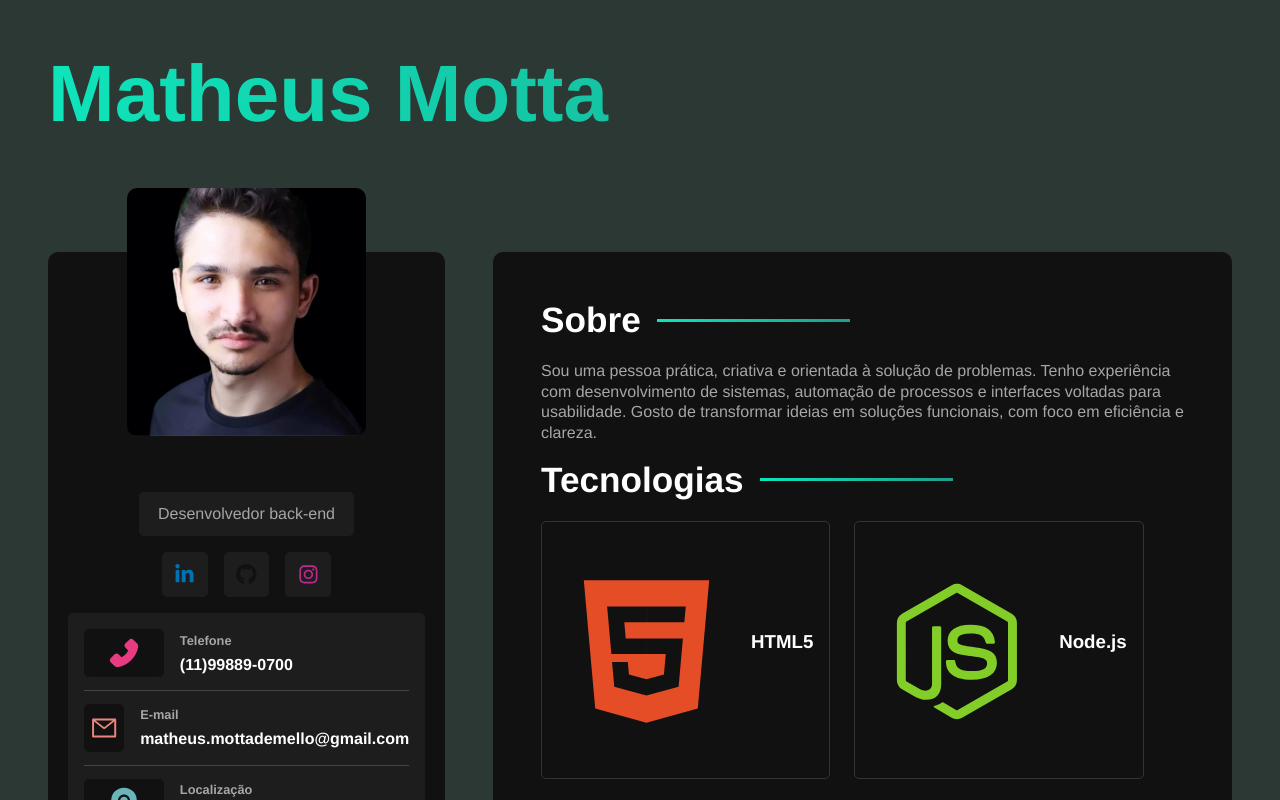
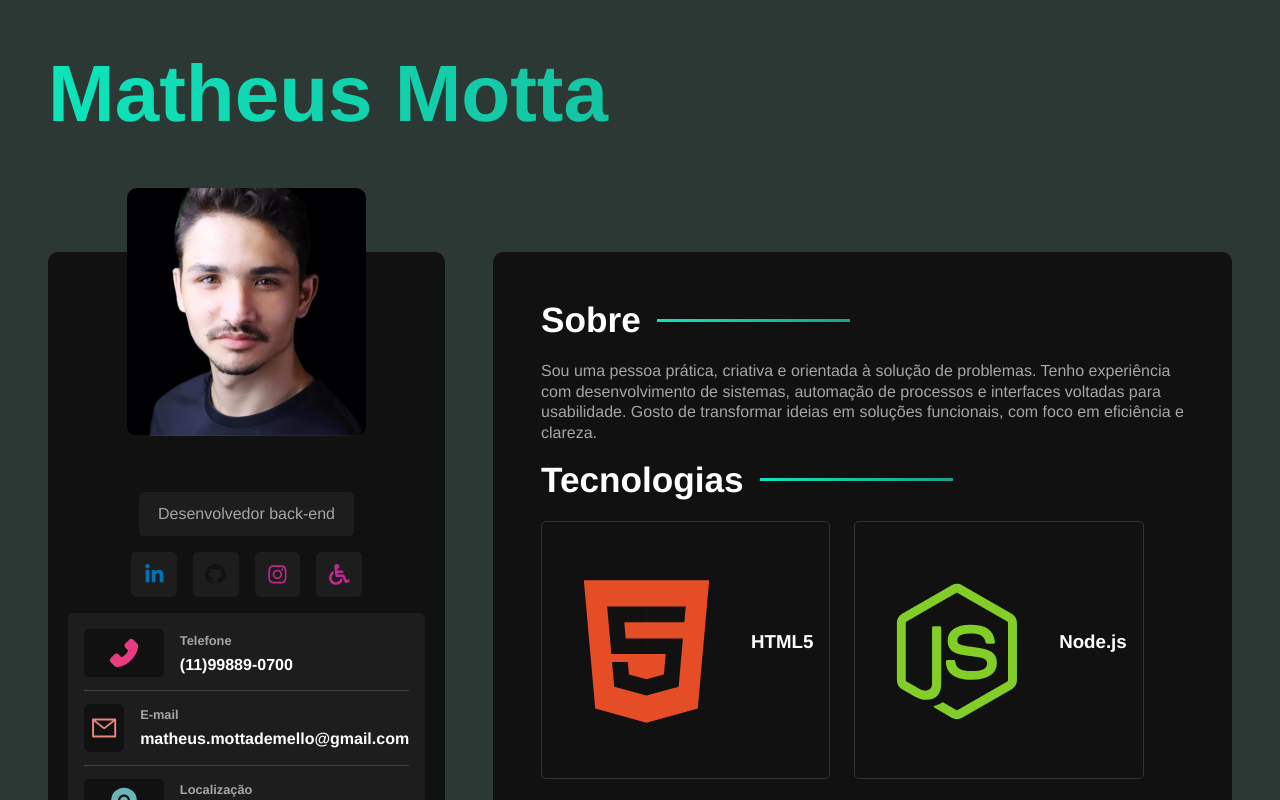
Before and after one commit to matheusm22/site, a React (Vite) app: page / in a window 1280 px wide. Shown: the top 800 px of the page. Built offline with nearby package versions, Linux system fonts and the light colour scheme.

Commit message:
Update SocialNetworkContainer.jsx

```diff
--- a/src/components/SocialNetworkContainer.jsx
+++ b/src/components/SocialNetworkContainer.jsx
@@ -1,4 +1,4 @@
-import { FaLinkedinIn, FaGithub, FaInstagram } from "react-icons/fa";
+import { FaLinkedinIn, FaGithub, FaInstagram, FaWheelchair } from "react-icons/fa";
 
 import "../styles/components/socialnetworkcontainer.sass";
 
@@ -6,6 +6,7 @@ const socialNetworks = [
   { name: "linkedin", icon: <FaLinkedinIn />, link: "https://www.linkedin.com/in/matheusm22"},
   { name: "github", icon: <FaGithub />, link: "https://github.com/matheusm22"},
   { name: "instagram", icon: <FaInstagram />, link: "https://www.instagram.com/matheusmm22/" },
+  { name: "instagram", icon: <FaWheelchair/>},
 ];
 
 const SocialNetworkContainer = () => {
```
